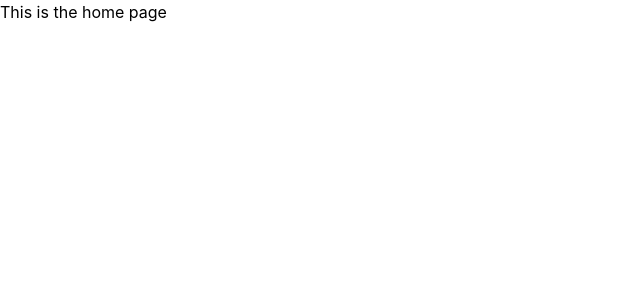
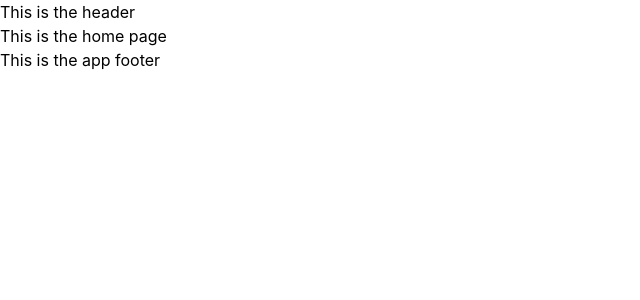
Before and after one commit to ayoub-jabiri/games-field, a Vue app: page / in a window 1280 px wide. Shown: the top 300 px of the page, without its empty margins (0-640 px from the left). Built offline with nearby package versions, Linux system fonts and the light colour scheme.

Commit message:
Set up the app default layout

```diff
--- a/src/App.vue
+++ b/src/App.vue
@@ -1,7 +1,9 @@
 <template>
-  <RouterView />
+  <DefaultLayout />
 </template>
 
-<script setup></script>
+<script setup>
+import DefaultLayout from './components/layout/DefaultLayout.vue'
+</script>
 
 <style scoped></style>
--- /dev/null
+++ b/src/components/global/AppFooter.vue
@@ -0,0 +1,3 @@
+<template>
+  <footer>This is the app footer</footer>
+</template>
--- /dev/null
+++ b/src/components/global/AppHeader.vue
@@ -0,0 +1,3 @@
+<template>
+  <header>This is the header</header>
+</template>
--- /dev/null
+++ b/src/components/layout/DefaultLayout.vue
@@ -0,0 +1,12 @@
+<template>
+  <AppHeader />
+  <main>
+    <RouterView />
+  </main>
+  <AppFooter />
+</template>
+
+<script setup>
+import AppHeader from '../global/AppHeader.vue'
+import AppFooter from '../global/AppFooter.vue'
+</script>
```
